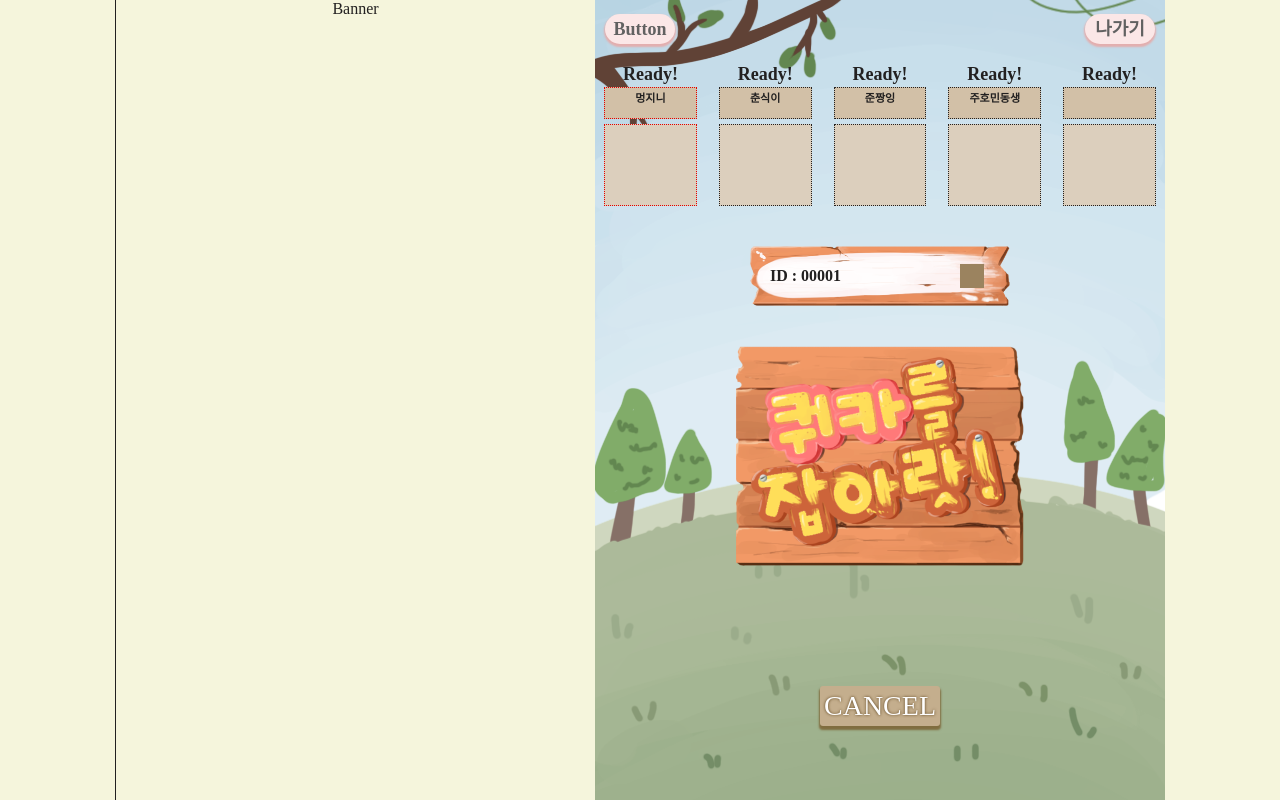
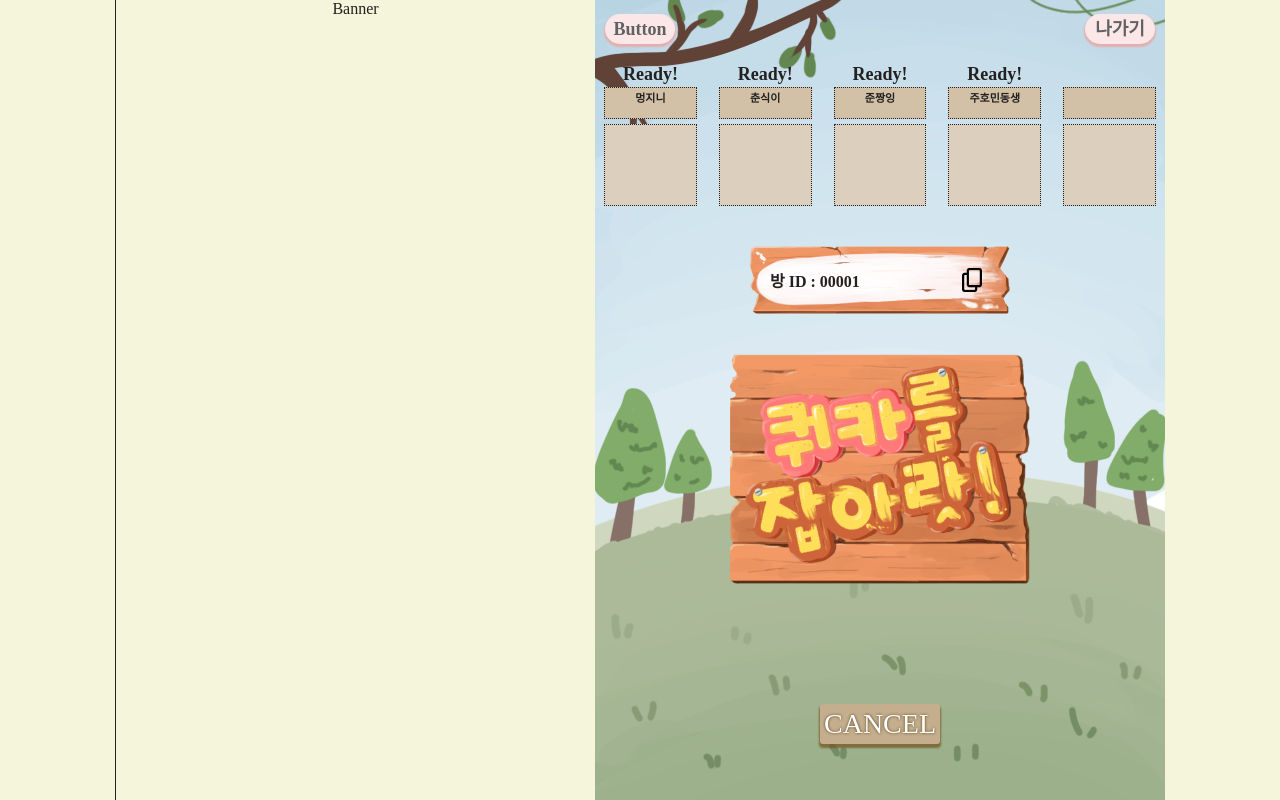
Before and after one commit to whoistheking/front-end, a React (Create React App) app: page /gameroom/waiting in a window 1280 px wide. Built offline with nearby package versions, Linux system fonts and the light colour scheme; a web font is replaced by a local one.

Commit message:
<Update: 버튼, 카드리스트 style수정 및 사운드, 카드셔플 버튼 구현>

```diff
--- a/src/components/GameRoomPage/MyCardList.tsx
+++ b/src/components/GameRoomPage/MyCardList.tsx
@@ -1,6 +1,7 @@
 import React from 'react'
 import styled from 'styled-components';
 import PokerCard from '../common/PokerCard';
+import { StBorderButton } from '../../styles/BorderButton';
 
 const MyCardList = () => {
 
@@ -16,6 +17,10 @@ const MyCardList = () => {
                     item={item}/>
             )
         })}
+        <ButtonWrapper>
+            <StBorderButton width={70} height={40}>카드셔플</StBorderButton>
+            <StBorderButton width={40} height={40}>Sound</StBorderButton>
+        </ButtonWrapper>
     </MyCardListContainer>
   )
 };
@@ -45,8 +50,19 @@ const MyCardListContainer = styled.div`
     }
 `;
 
-const CardWrapper = styled.div`
+const ButtonWrapper = styled.div`
+    display: flex;
+    flex-direction: row;
+    justify-content: center;
+    align-items: center;
+    gap: 10px;
+    position: absolute;
+    top: -50px;
+    right: 1.5%;
+`;
 
+const Button = styled(StBorderButton)`
+    font-size: 16px;
 `;
 
 export default MyCardList;
--- a/src/components/common/MainLayout.tsx
+++ b/src/components/common/MainLayout.tsx
@@ -89,6 +89,7 @@ const BackgroundImage = styled.img`
   top: 0;
   left: 0;
   z-index: 9;
+  user-select: none;
 `;
 
 export default MainLayout;
--- a/src/components/common/UserStandbyList.tsx
+++ b/src/components/common/UserStandbyList.tsx
@@ -22,13 +22,16 @@ const UserStandbyList : React.FC<UserStandbyListProps> = ({ gamestart, userArr }
                             : <WaitStatusBox>
 
                             </WaitStatusBox>
-                        : <ReadyStatusBox>
-                            Ready!
-                        </ReadyStatusBox>}
-                    <UserNicknameBox style={{border: (item?.turn) ? "1px dotted #E30000" : "1px dotted #222020"}}>
+                        : (item?.user)
+                            ? <ReadyStatusBox>
+                                Ready!
+                            </ReadyStatusBox>
+                            : <ReadyStatusBox>
+                            </ReadyStatusBox>}
+                    <UserNicknameBox>
                         {item?.name}
                     </UserNicknameBox>
-                    <CardBox style={{border: (item?.turn) ? "1px dotted #E30000" : "1px dotted #222020"}}>
+                    <CardBox>
                         <UserCardListWrapper>
                             {(gamestart)
                                 &&(item?.count)
@@ -138,7 +141,7 @@ const UserCardListWrapper = styled.div`
     position: relative;
     transition: all 0.3s;
     display: flex;
-    flex-direction: row;
+    flex-direction: row-reverse;
     justify-content: start;
     align-items: center;
 
--- a/src/pages/WaitingRoomPage.tsx
+++ b/src/pages/WaitingRoomPage.tsx
@@ -5,6 +5,7 @@ import { StBasicButton } from "../styles/BasicButton";
 import TopLineButton from "../components/common/TopLineButton";
 import LogoImage from "../assets/logo/mainlogo_image.webp";
 import IdBoxImage from "../assets/images/title_container.webp";
+import CopyIcon from "../assets/icons/copy.webp"
 
 const WaitingRoomPage = () => {
   const [button, setButton] = useState<boolean>(false);
@@ -31,7 +32,7 @@ const WaitingRoomPage = () => {
         <IdBackgroundImage src={IdBoxImage} alt=''/>
         <IdBoxContainer>
           <Id>
-            ID : 00001<Copy></Copy>
+            방 ID : 00001<Copy src={CopyIcon} alt=""/>
           </Id>
         </IdBoxContainer>
       </IdContainer>
@@ -71,7 +72,7 @@ const GameRoomLayout = styled.div`
 
 const IdContainer = styled.div`
   width: 260px;
-  height: 60px;
+  height: 68px;
   margin: 0 auto;
   display: flex;
   justify-content: center;
@@ -86,6 +87,7 @@ const IdBackgroundImage = styled.img`
   position: absolute;
   top: 0;
   left: 0;
+  user-select: none;
 `;
 
 const IdBoxContainer = styled.div`
@@ -109,18 +111,19 @@ const Id = styled.div`
   text-indent: 20px;
 `;
 
-const Copy = styled.div`
-  background-color: #9b835f;
+const Copy = styled.img`
   width: 24px;
   height: 24px;
+  object-fit: contain;
   cursor: pointer;
 `;
 
 const LogoContainer = styled.img`
   width: 300px;
-  height: 220px;
+  height: 230px;
   object-fit: contain;
   margin: 40px 0px 120px 0px;
+  user-select: none;
 `;
 
 const ButtonContainer = styled.div`
--- a/src/styles/BasicButton.ts
+++ b/src/styles/BasicButton.ts
@@ -15,14 +15,20 @@ export const StBasicButton = styled.button<{
   justify-content: center;
   align-items: center;
   display: flex;
-  transition: all 0.2s;
+  transition: all 0.1s;
   font-family: "NanumYeBbeunMinGyeongCe";
   font-size: 28px;
   font-weight: 500;
   line-height: normal;
   text-shadow: 0px 0px 3px #513710;
   color: #FFFFFF;
+  user-select: none;
   cursor: pointer;
+
+  &:hover {
+    color: #222020;
+    text-shadow: none;
+  }
 
   &:active {
     box-shadow: #74532280 0px 2px 2px 1px;
--- a/src/styles/BorderButton.ts
+++ b/src/styles/BorderButton.ts
@@ -21,6 +21,7 @@ export const StBorderButton = styled.button<{ width : number, height : number }>
     &:hover {
         color: #222020;
         text-shadow: none;
+        transform: scale(101%) translateY(-2%);
     }
 
     &:active {
```
Also changed, not shown: src/assets/icons/copy.webp (added).
